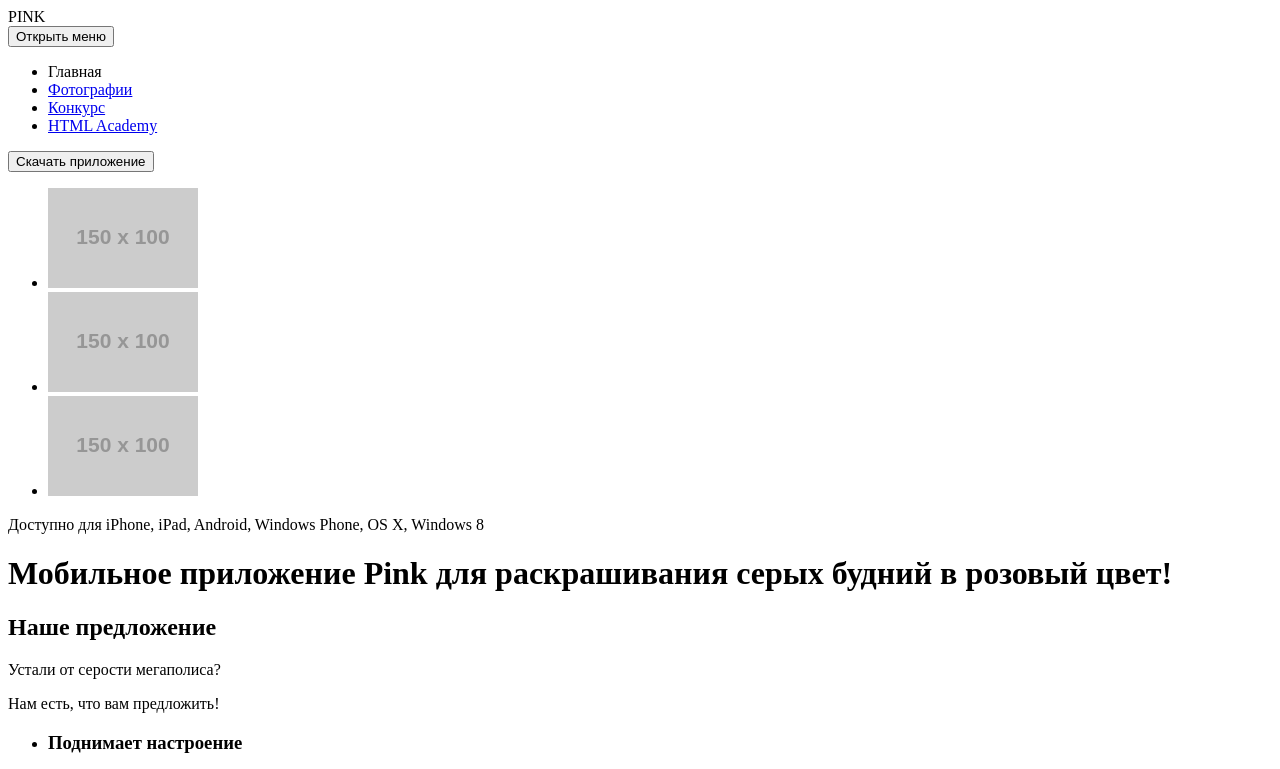
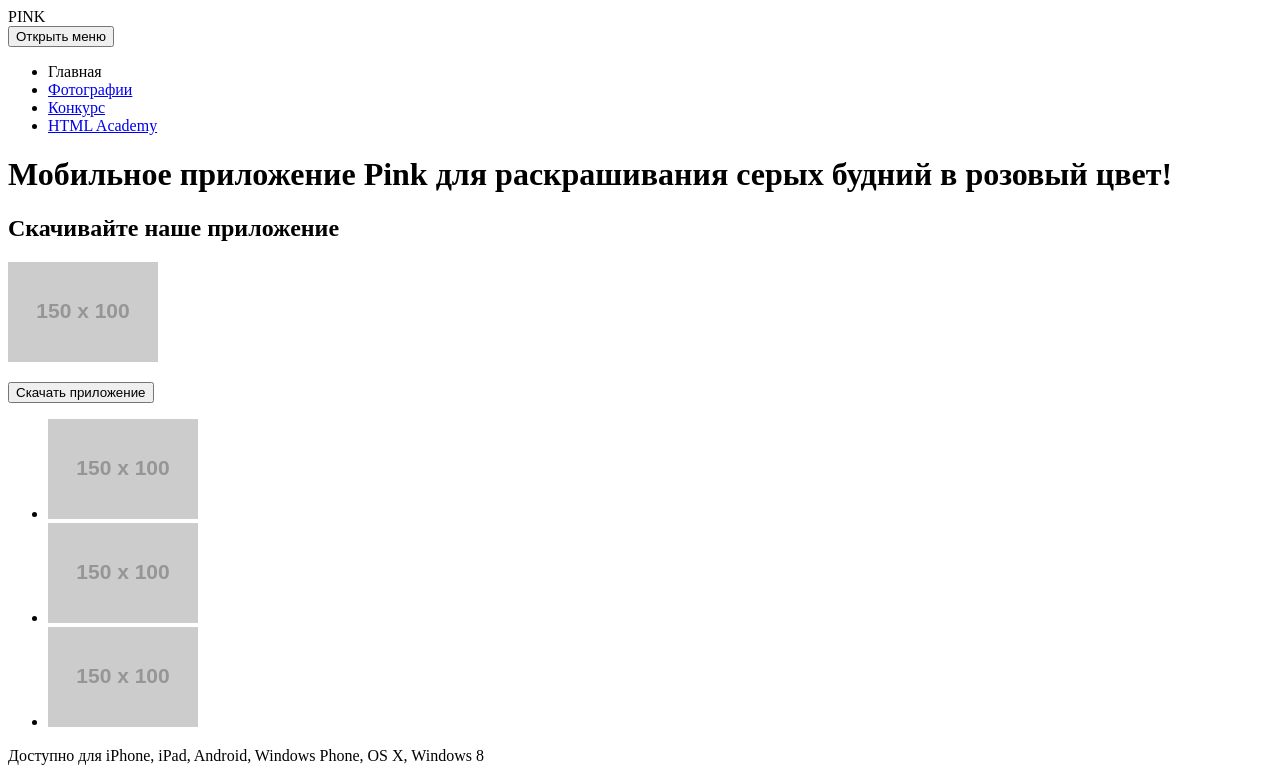
Before and after one commit to mickbetch/533179-pink, a website: page source/index.html in a window 1280 px wide. Shown: the top 769 px of the page. Drawn offline with Linux system fonts and the light colour scheme; placeholder pictures from the web are drawn by us.

Commit message:
перенес раздел девайс из хедера в основное содержание главной страницы и доработал его

```diff
--- a/source/index.html
+++ b/source/index.html
@@ -27,32 +27,39 @@
             </li>
           </ul>
       </nav>
-      <button class="page-header__button-load" type="button">Скачать приложение</button>
-      <ul class="page-header__list device-list">
-        <li class="device-list__item">
-          <a>
-            <img src="http://placehold.it/150x100" alt="Приложение на IPhone">
-          </a>
-        </li>
-        <li class="device-list__item">
-          <a>
-            <img src="http://placehold.it/150x100" alt="Прилоежние на Android">
-          </a>
-        </li>
-        <li class="device-list__item">
-          <a>
-            <img src="http://placehold.it/150x100" alt="Прилоежние на Windows Phone">
-          </a>
-        </li>
-      </ul>
-      <p class="page-header__text">
-        Доступно для iPhone, iPad, Android, Windows Phone, OS X, Windows 8
-      </p>
     </header>
 
     <main class="page-main">
 
       <h1 class="visually-hidden">Мобильное приложение Pink для раскрашивания серых будний в розовый цвет!</h1>
+
+      <section class="page-main__device device">
+        <h2 class="visually-hidden">Скачивайте наше приложение</h2>
+        <p class="device__img-wrapper">
+          <img class="device__img" src="http://placehold.it/150x100" alt="Главное изображение сайта">
+        </p>
+        <button class="device__button button button--load" type="button">Скачать приложение</button>
+        <ul class="device-list">
+          <li class="device-list__item">
+            <a class="device-list__link">
+              <img class="device-list__img" src="http://placehold.it/150x100" alt="Приложение на IPhone">
+            </a>
+          </li>
+          <li class="device-list__item">
+            <a class="device-list__link">
+              <img class="device-list__img" src="http://placehold.it/150x100" alt="Прилоежние на Android">
+            </a>
+          </li>
+          <li class="device-list__item">
+            <a class="device-list__link">
+              <img class="device-list__img" src="http://placehold.it/150x100" alt="Прилоежние на Windows Phone">
+            </a>
+          </li>
+        </ul>
+        <p class="device__text">
+          Доступно для iPhone, iPad, Android, Windows Phone, OS X, Windows 8
+        </p>
+      </section>
 
       <section class="page-main__advantages advantages">
 
```
